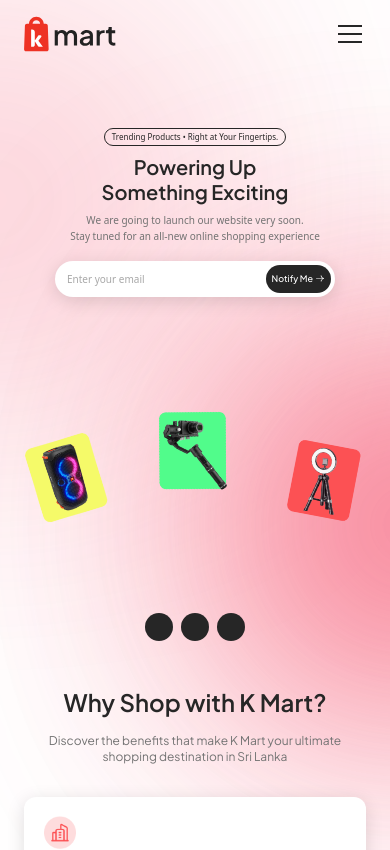
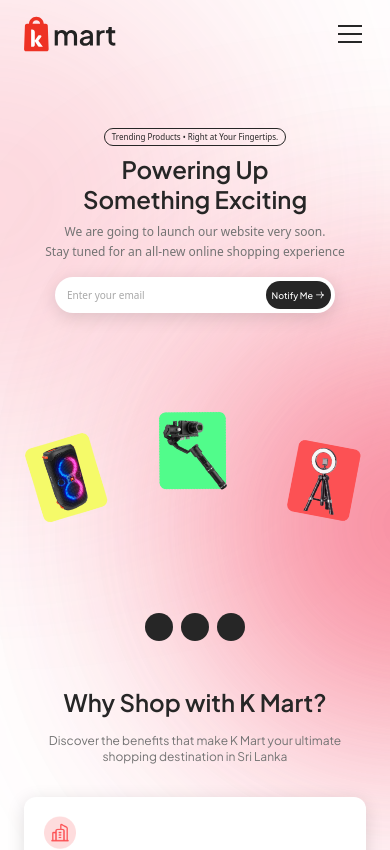
Before and after one commit to SandunSalinda/MetaX_Kmart_LandingPage, a Next.js app: page / in a window 390 px wide. Shown: the top 850 px of the page. Built offline with nearby package versions, Linux system fonts and the light colour scheme; some icons are missing.

Commit message:
UPDATED mobile, 2K and 4K font sizes

```diff
--- a/app/components/Hero.tsx
+++ b/app/components/Hero.tsx
@@ -103,13 +103,13 @@ export default function Hero() {
 
         {/* Content spacing */}
         <div className="mt-2 sm:mt-4 md:mt-4 lg:mt-4 2xl:mt-8 flex flex-col items-center justify-center gap-2 sm:gap-5 md:gap-6 2xl:gap-12">
-          {/* Main Heading - UPDATED 4xl font size */}
-          <h1 className="font-heading text-xl sm:text-3xl md:text-4xl lg:text-5xl xl:text-6xl 2xl:text-7xl 4xl:text-[120px] font-semibold text-[var(--color-neutral-800)] leading-tight text-center">
+          {/* Main Heading - UPDATED mobile, 2K and 4K font sizes */}
+          <h1 className="font-heading text-2xl sm:text-3xl md:text-4xl lg:text-5xl xl:text-6xl 2xl:text-8xl 4xl:text-[140px] font-semibold text-[var(--color-neutral-800)] leading-tight text-center">
             Powering Up<br />Something Exciting
           </h1>
 
-          {/* Subheading - UPDATED 4xl font size and max-width */}
-          <p className="font-body text-[10px] sm:text-sm md:text-base lg:text-lg xl:text-xl 2xl:text-2xl 4xl:text-[40px] font-normal text-[var(--color-neutral-500)] text-center max-w-xs sm:max-w-md md:max-w-xl lg:max-w-2xl xl:max-w-3xl 2xl:max-w-4xl 4xl:max-w-[1200px] leading-relaxed">
+          {/* Subheading - UPDATED mobile, 2K and 4K font sizes */}
+          <p className="font-body text-xs sm:text-sm md:text-base lg:text-lg xl:text-xl 2xl:text-3xl 4xl:text-[48px] font-normal text-[var(--color-neutral-500)] text-center max-w-xs sm:max-w-md md:max-w-xl lg:max-w-2xl xl:max-w-3xl 2xl:max-w-4xl 4xl:max-w-[1200px] leading-relaxed">
             We are going to launch our website very soon.<br />
             Stay tuned for an all-new online shopping experience
           </p>
```
